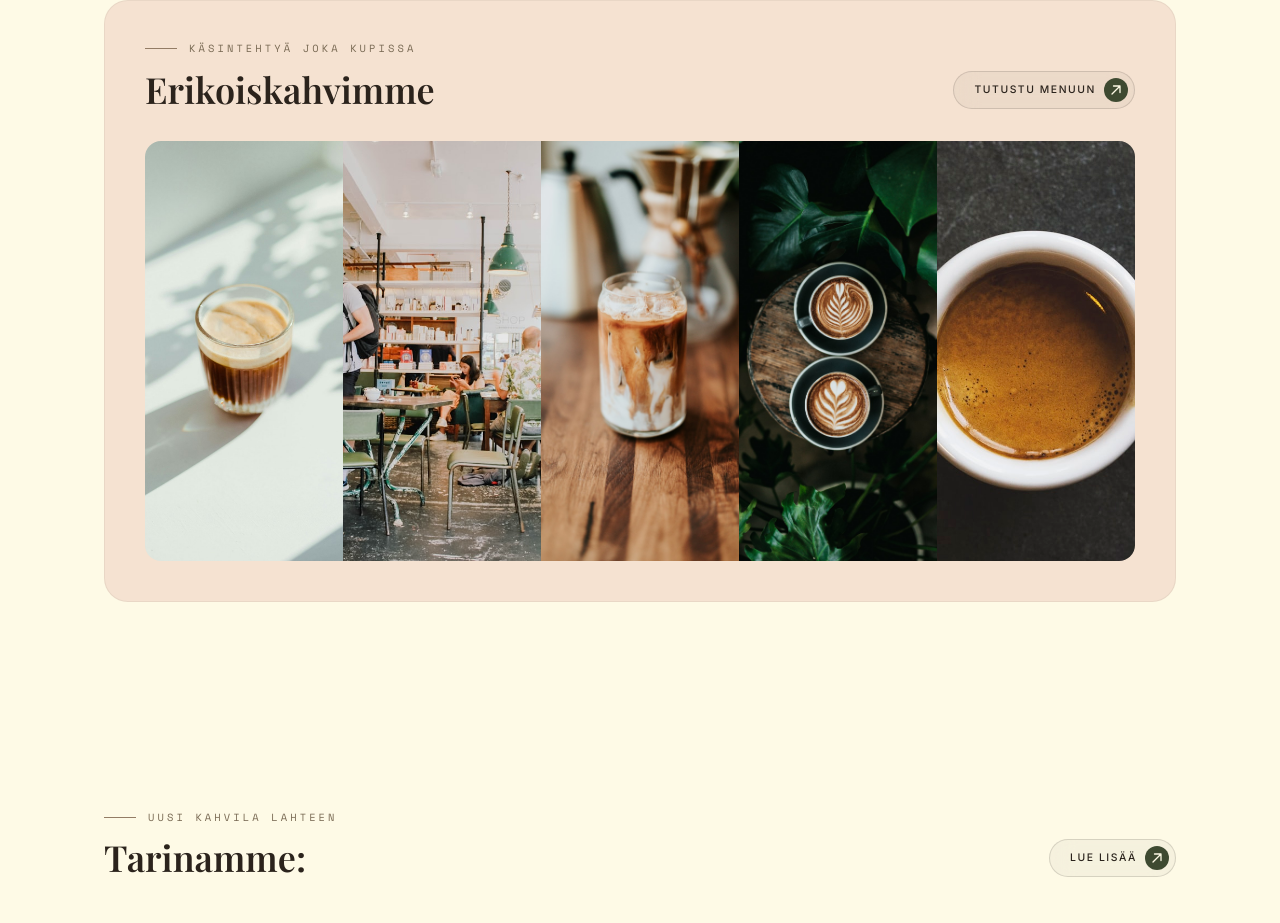
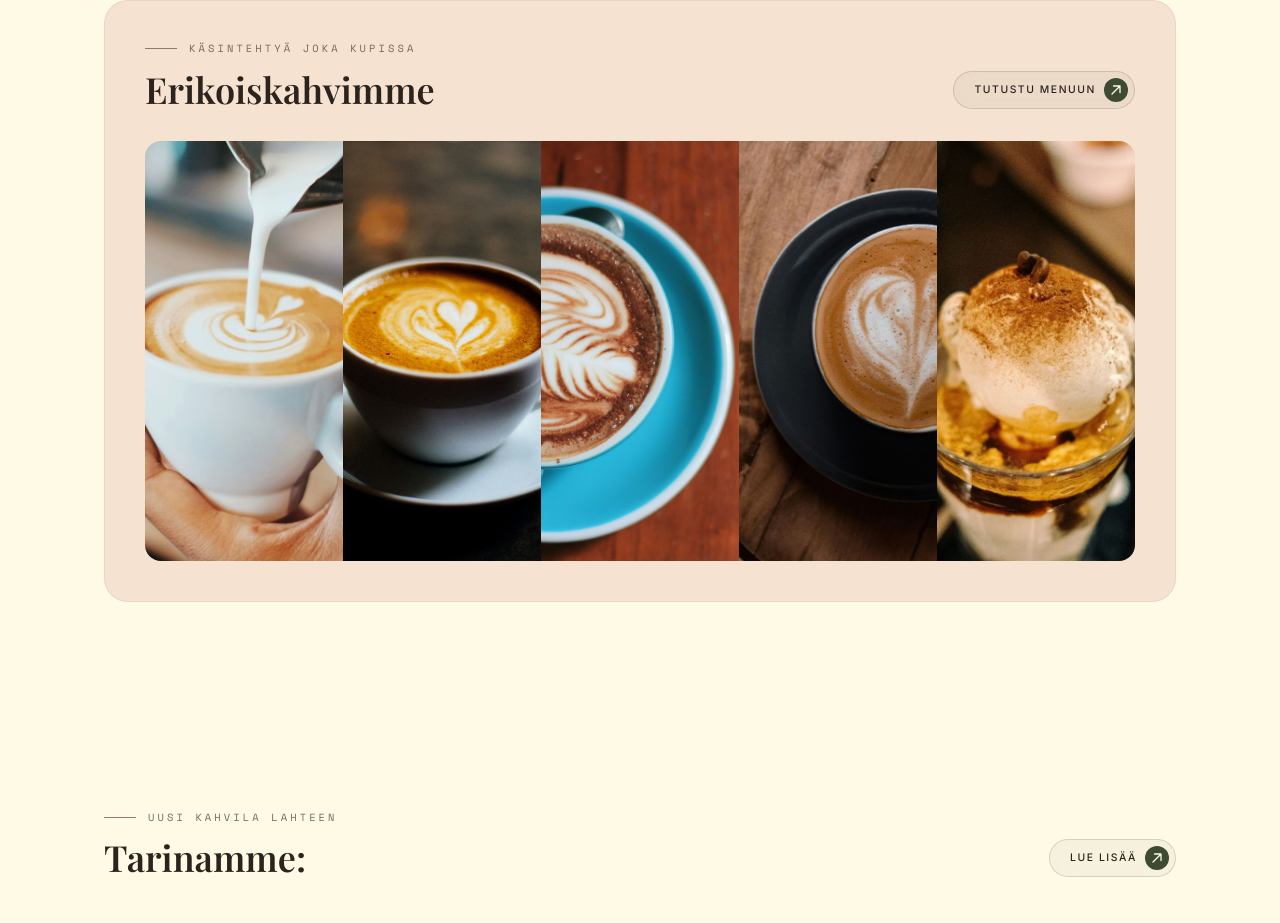
Before and after one commit to ErYusufNet/cafe-maria-website, a Next.js app: page / in a window 1280 px wide. Shown: the part 896-1819 px from the top of the page. Built offline with nearby package versions, Linux system fonts and the light colour scheme; a web font is replaced by a local one.

Commit message:
Erikoiskahvimme galerisi kaliteli gorsellerle degistirildi + resmi olmayan 3 kahve menuden kaldirildi

```diff
--- a/src/components/SpecialCoffee.tsx
+++ b/src/components/SpecialCoffee.tsx
@@ -5,11 +5,11 @@ import { fadeUp } from "@/lib/animations";
 import PillButton from "./PillButton";
 
 const photos = [
-  "/images/coffee/gallery_latte.jpg",
-  "/images/coffee/gallery_macchiato.jpg",
-  "/images/coffee/gallery_nitro.jpg",
-  "/images/coffee/gallery_hotcup.jpg",
-  "/images/coffee/gallery_americano.jpg",
+  "/images/menu/latte.jpg",
+  "/images/menu/cappuccino.jpg",
+  "/images/menu/mokka.jpg",
+  "/images/menu/cortado.jpg",
+  "/images/menu/affogato.jpg",
 ];
 
 export default function SpecialCoffee() {
--- a/src/data/coffeeMenuItems.ts
+++ b/src/data/coffeeMenuItems.ts
@@ -14,30 +14,6 @@ export const coffeeItems: ProductDetail[] = [
     tags: ["Kylmä", "Makea", "Suosikki"],
   },
   {
-    id: 802,
-    name: "Karamelli Macchiato",
-    subtitle: "Taidokkaasti kerrostettu",
-    description:
-      "Tuoreena höyrytetty maito vaniljasiirapilla, merkitty espressolla ja viimeistelty karamellikastikkeella.",
-    longDescription:
-      "Kauniisti kerrostettu klassikko: vaniljalla maustettu höyrytetty maito, päälle merkitty vahva espresso ja lopuksi pehmeä karamellikastikkeen kiehkura. Tasapainoinen yhdistelmä makeutta ja espresson syvyyttä kupissa, joka miellyttää silmää yhtä paljon kuin makuaistia.",
-    price: "5.40 €",
-    image: "/images/coffee/menu_custom_2.jpg",
-    tags: ["Kerrostettu", "Makea"],
-  },
-  {
-    id: 803,
-    name: "Kurpitsakahvi Latte",
-    subtitle: "Kauden suosikki",
-    description:
-      "Oma espressomme ja höyrytetty maito yhdistettynä kurpitsan ja kanelin rakastettuun makuparivaljakkoon.",
-    longDescription:
-      "Syksyn lämpöä kupissa — täyteläinen espresso ja silkkisen pehmeä höyrytetty maito yhdistyvät kurpitsan ja kanelin lämpimään makuun. Kausiluontoinen suosikki, joka tuo mukavuutta jokaiseen kulaukseen.",
-    price: "5.65 €",
-    image: "/images/coffee/menu_custom_3.jpg",
-    tags: ["Kausituote", "Lämmin"],
-  },
-  {
     id: 804,
     name: "Nitro Cold Brew",
     subtitle: "Samettinen kaato",
@@ -48,18 +24,6 @@ export const coffeeItems: ProductDetail[] = [
     price: "4.95 €",
     image: "/images/coffee/menu_nitro.jpg",
     tags: ["Kylmä", "Raikas"],
-  },
-  {
-    id: 805,
-    name: "Café Marian Flat White",
-    subtitle: "Rohkea ja pehmeä",
-    description:
-      "Pehmeät ristretto-espressoannokset ja täydellisesti höyrytetty täysmaito luovat rohkean, samettisen lopputuloksen.",
-    longDescription:
-      "Talon oma tulkinta flat whitesta: tiiviit ristretto-espressoannokset ja huolella höyrytetty täysmaito luovat rohkean mutta samettisen pehmeän kupillisen. Pieni kuppi, suuri maku — täydellinen valinta, kun kaipaat jotain vahvaa mutta tasapainoista.",
-    price: "5.15 €",
-    image: "/images/coffee/menu_custom_5.jpg",
-    tags: ["Vahva", "Klassikko"],
   },
   {
     id: 806,
```
